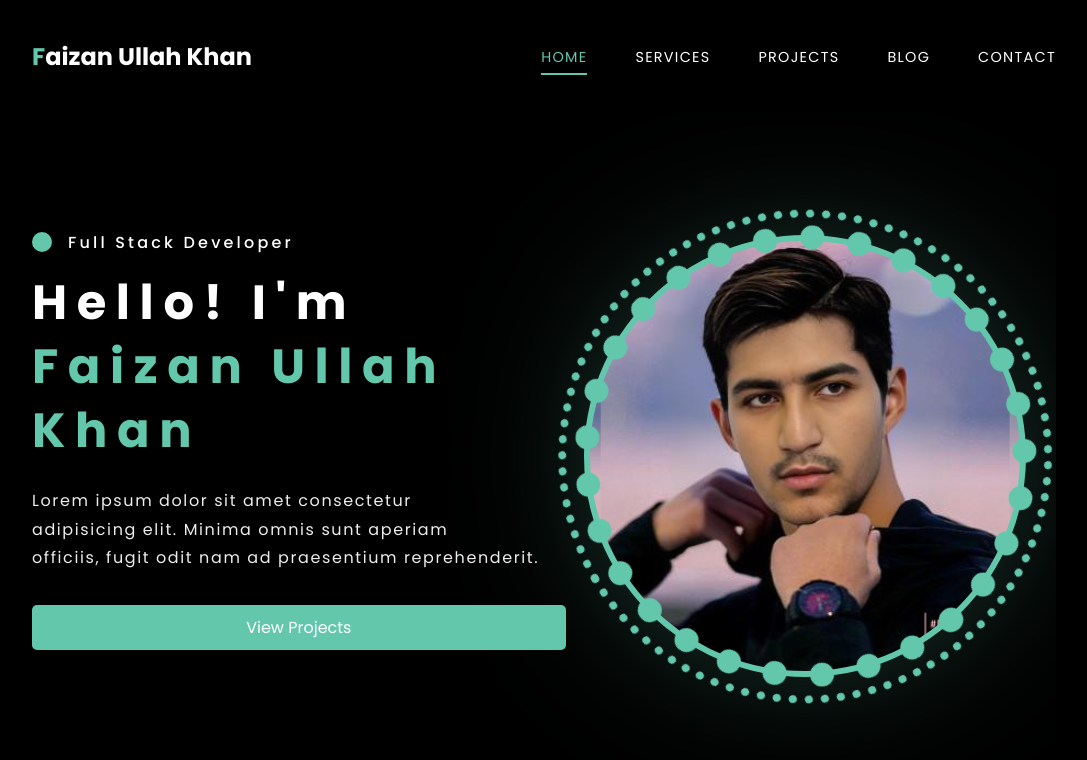
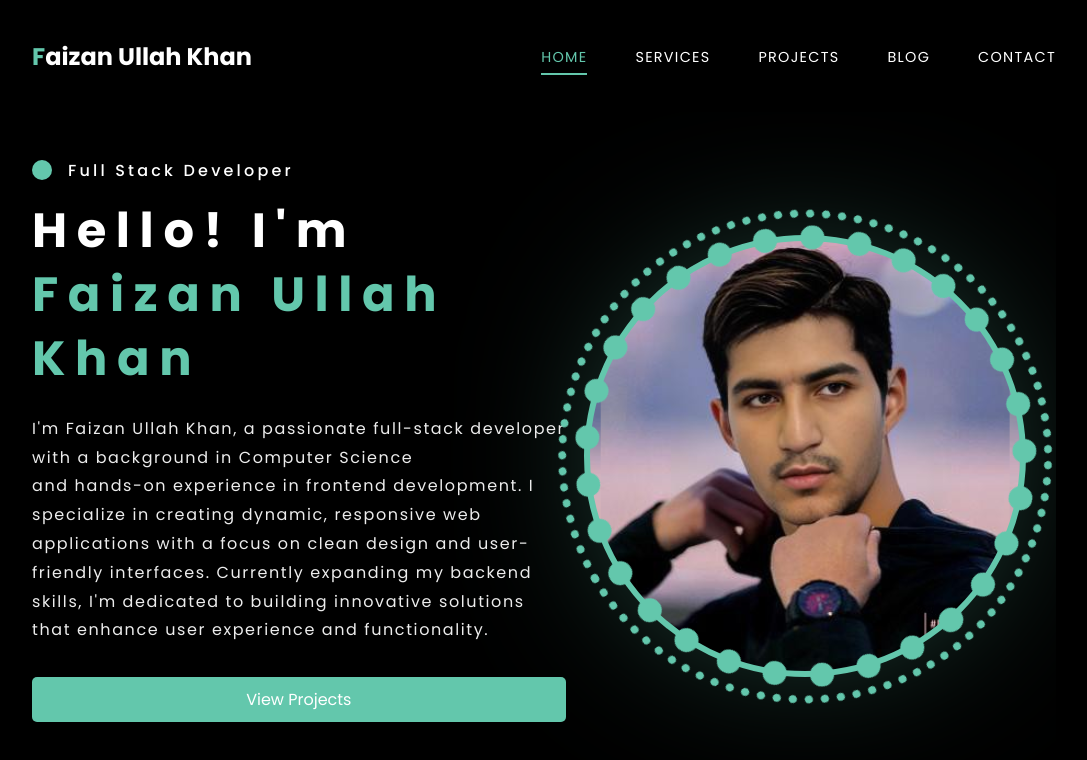
Before and after one commit to Faizan000001/Myportfolio, a plain HTML site: page index.html in a window 1280 px wide. Shown: the whole page, without its empty margins (96-1183 px from the left). Drawn offline with Linux system fonts and the light colour scheme.

Commit message:
Update index.html

```diff
--- a/index.html
+++ b/index.html
@@ -46,8 +46,11 @@
                         <h4>Full Stack Developer</h4>
                     </div>
                     <h1>Hello! I'm  <br><span>Faizan Ullah Khan</span></h1>
-                    <p>Lorem ipsum dolor sit amet consectetur <br> adipisicing elit. Minima omnis sunt aperiam <br> officiis,
-                        fugit odit nam ad praesentium reprehenderit.</p>
+                    <p>I'm Faizan Ullah Khan, a passionate full-stack developer with a background in Computer
+                         Science <br> and hands-on experience in frontend development. I specialize in creating dynamic,
+                          responsive web applications with a focus on clean design and user-friendly interfaces.
+                           Currently expanding my backend skills, I'm dedicated to building innovative solutions
+                            that enhance user experience and functionality.</p>
                         <div class="btn-container">
 <!--                             <button>Let's Talk</button> -->
                             <button class="border-btn">View Projects</button>
```
